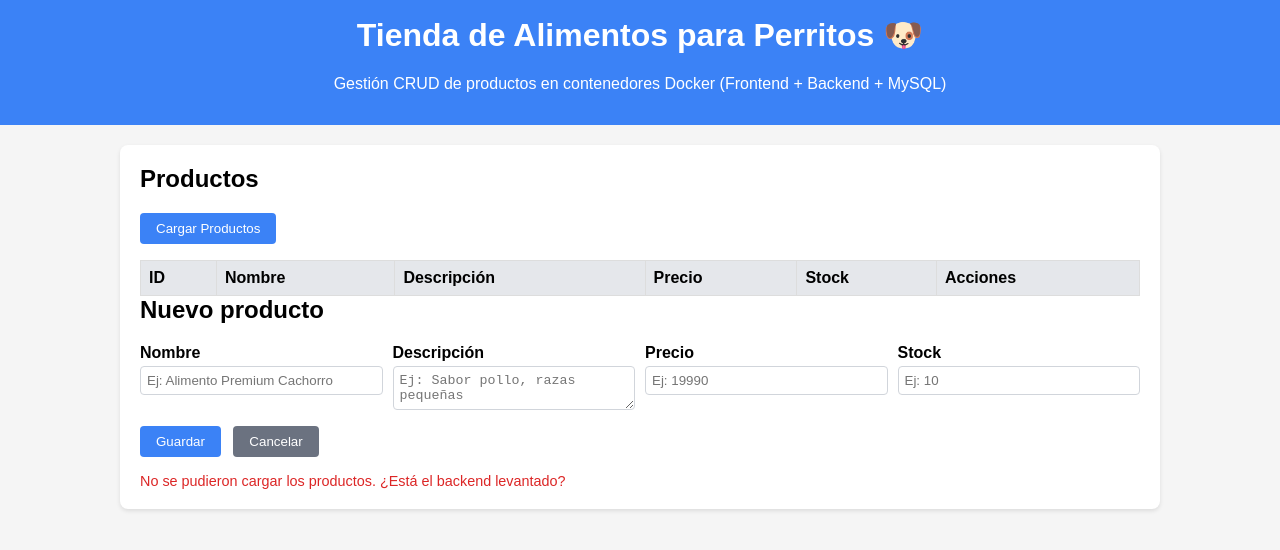
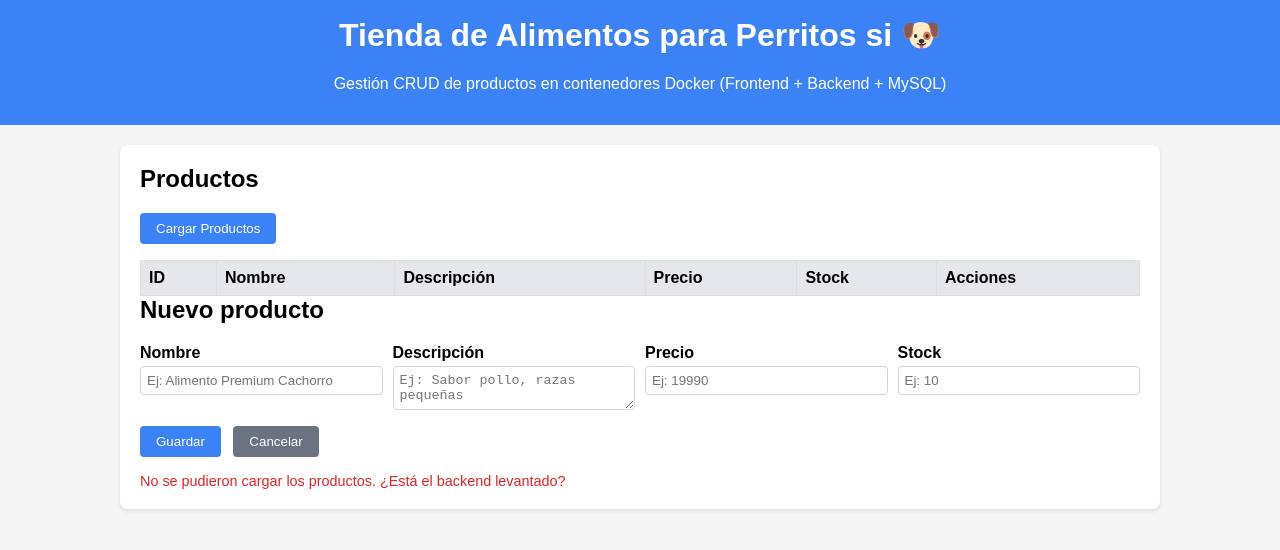
Before and after one commit to RayWolf-0/TiendaPerritos, a plain HTML site: page frontend/index.html in a window 1280 px wide. Drawn offline with Linux system fonts and the light colour scheme; no server answers.

Commit message:
commit 3

```diff
--- a/frontend/app.js
+++ b/frontend/app.js
@@ -4,7 +4,7 @@
 
 // Determinar la URL base de la API según el host
 // frontend/app.js
-
+//
 const API_BASE = "/api/productos";
 
 // Ejemplo: const API_BASE = "http://10.0.2.30:3001/api/productos";
--- a/frontend/index.html
+++ b/frontend/index.html
@@ -94,7 +94,7 @@
 </head>
 <body>
   <header>
-    <h1>Tienda de Alimentos para Perritos &#128054;</h1>
+    <h1>Tienda de Alimentos para Perritos si &#128054;</h1>
     <p>Gestión CRUD de productos en contenedores Docker (Frontend + Backend + MySQL)</p>
   </header>
   <main>
```
